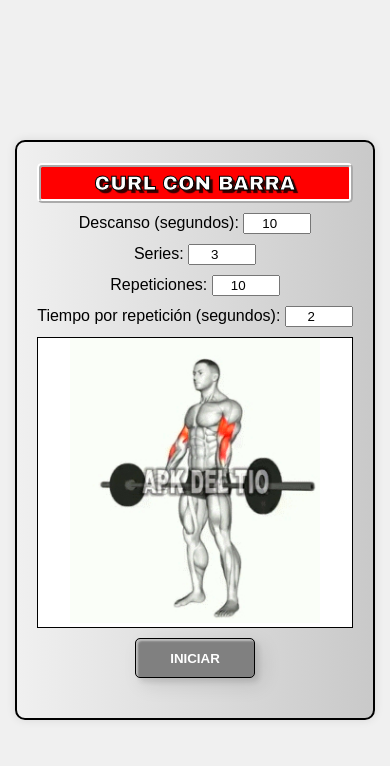
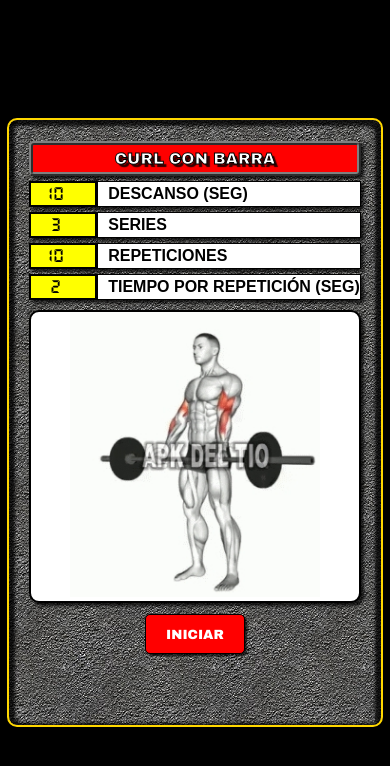
Before and after one commit to dj435/gym, a plain HTML site: page barra.html in a window 390 px wide. Both pictures are taken after a click on the button "INICIAR". Drawn offline with Linux system fonts and the light colour scheme.

Commit message:
Update barra.html

```diff
--- a/barra.html
+++ b/barra.html
@@ -2,7 +2,8 @@
 <html lang="es">
 <head>
     <meta charset="UTF-8">
-    <meta name="viewport" content="width=device-width, initial-scale=1.0">
+    <meta name="viewport" content="width=device-width, initial-scale=1, shrink-to-fit=no">
+  <link href="https://fonts.googleapis.com/css2?family=Anton&display=swap" rel="stylesheet">
     <title>Tabata Entrenamiento</title>
     <style>
         body {
@@ -12,15 +13,30 @@
     align-items: center;
     justify-content: center;
     height: 100vh;
-            background-color: #f0f0f0;
+    background-color: rgb(0,0,0);
+    margin: 0; /* Elimina márgenes predeterminados */
+    overflow: hidden; /* Evita scroll innecesario */
 }
+@font-face {
+    font-family: 'DS-Digital';
+    src: url('fonts/DS-DIGIB.TTF') format('truetype');
+    font-weight: normal;
+    font-style: normal;
+}
+
 .container {
-            background: linear-gradient(to right, #f0f0f0, #c9c9c9);
+    background: white;
     padding: 20px;
     border-radius: 10px;
-            border: 2px solid black;
-            box-shadow: 0 0 10px rgba(0, 0, 0, 0.1);
+    border: 2px solid gold;
     text-align: center;
+	min-height: 565px;
+    background-image:url(cemento2.jpg);
+    background-repeat:repeat-y repeat-x;
+	box-shadow: -6px 6px 3px 0px rgba(0,0,0,0.80) inset,6px -2px 3px 0px rgba(0,0,0,0.80) inset;
+
+
+
 }
 
 h2 {
@@ -29,73 +45,110 @@
     color: white;
     -webkit-text-stroke: 1px black;
     text-transform: uppercase;
-            margin-bottom: 1px;
-            margin-top: 1px;
-            background-color: red;
-            border: 4px ridge white;
+    margin: 1px 0; /* Simplificado */
+    background-color: rgb(255,0,0);
+    border: 4px ridge gray;
     border-radius: 5px;
     padding: 5px 2px;
     text-shadow: 3px 3px 1px rgba(0,0,0,0.8);
+	box-shadow: 3px 3px 3px 0px rgba(0,0,0,0.75);
+}
+
+.input-group {
+    margin: 5px 0;
+    color: black;
+    border: 1px solid black;
+    text-transform: uppercase;
+    font-weight: 600;
+    display: flex; /* Activa el modelo flexbox */
+    align-items: center; /* Centra verticalmente */
+    justify-content: flex-start; /* Alinea a la izquierda */
+    gap: 10px; /* Espacio entre el input y el label */
+        background-color: white;
+		box-shadow: 3px 3px 3px 0px rgba(0,0,0,0.75);
+}
+
+
+
+input {
+    width: 60px;
+    font-family: 'DS-Digital', sans-serif;
+    text-align: center;
+    border: 1px solid black;
+    border-right: 3px solid black;
+    color: black;
+    font-size: 20px;
+    background-color: yellow;
+    order: -1; /* Mueve el input al principio */
 
 }
-        .input-group {
+
+.gif-container {
+    background-color: #fff;
     margin: 10px 0;
-        }
-        input {
-            width: 60px;
-            text-align: center;
-        }
-        .gif-container {
-		background-color: #ffff;
-            margin: 10px 0;
-            border: 1px solid black;
-			filter: saturate(200%);
+    border: 2px solid black;
+	border-radius: 10px;
+    will-change: transform; /* Mejora animaciones */
+    image-rendering: optimizeSpeed; /* Prioriza velocidad en imágenes */
+	box-shadow: 3px 3px 3px 0px rgba(0,0,0,0.75);
+	overflow: hidden;
 
 }
+
 button {
     min-width: 120px;
     height: 40px;
-  color: #fff;
+    color: #000;
     padding: 5px 10px;
-  font-weight: bold;
+    font-weight: 600;
+	font-family: "Arial Black", Gadget, sans-serif;
     cursor: pointer;
     position: relative;
-  display: inline-block;
     outline: none;
     border-radius: 5px;
-   border: 1px solid Black;
-  box-shadow:inset 2px 2px 2px 0px rgba(255,255,255,.5), 7px 7px 20px 0px rgba(0,0,0,.1), 4px 4px 5px 0px rgba(0,0,0,.1);
+    border: 1px solid black;
+    background: lime;
+box-shadow: 2px 2px 2px 0px rgba(0,0,0,0.75);
+    transition: background 0.3s ease;
+}
+
+button:disabled {
     background: red;
+	color: #fff;
+    cursor: not-allowed;
+		position:relative;
+	top:1.5px;
+}
+
+#contador {
+    font-family: 'DS-Digital', sans-serif;
+    font-size: 25px;
+    color: lime;
+    font-weight: 800;
+    margin: 5px 0;
+    background: rgba(0,0,0,0.9);
 
 }
-button:disabled {
-            background: gray;
+.numero {
+    padding: 0 4px;
+	font-size: 27px;
+    color: Black; /* color numero del contador*/
 	border: 1px solid Black;
-            cursor: not-allowed;
-        }
-		#contador {
-            font-family: "Arial", sans-serif; /* Tipo de letra */
-            font-size: 20px; /* Tamaño de la fuente */
-            color: yellow; /* Color verde */
-            font-weight: bold; /* Negrita */
-            margin-top: 5px;
-			background: Black;
-            animation: pulse 1s infinite alternate;
+	background: rgba(255,255,0);
 }
 
-@keyframes pulse {
-    0% {
-        transform: scale(1);
-        opacity: 1;
-		color: white;
-		background: Black;
+
+
+/* Adaptabilidad para pantallas pequeñas */
+@media (max-width: 600px) {
+    h2 {
+        font-size: 16px; /* Ajusta tamaño en móviles */
     }
-    100% {
-        transform: scale(1.01);
-        opacity: 0.9;
-		color: green;
+    button {
+        min-width: 100px;
     }
 }
+
 
     </style>
 </head>
@@ -109,19 +162,19 @@ button:disabled {
     <div class="container">
         <h2>CURL CON BARRA</h2>
         <div class="input-group">
-            <label>Descanso (segundos): </label>
+            <label>DESCANSO (seg) </label>
             <input type="number" id="descanso" value="10" min="1">
         </div>
         <div class="input-group">
-            <label>Series: </label>
+            <label>Series </label>
             <input type="number" id="series" value="3" min="1">
         </div>
         <div class="input-group">
-            <label>Repeticiones: </label>
+            <label>Repeticiones </label>
             <input type="number" id="repeticiones" value="10" min="1">
         </div>
         <div class="input-group">
-            <label>Tiempo por repetición (segundos): </label>
+            <label>Tiempo por repetición (seg) </label>
          <input type="number" id="tiempoRepeticion" name="tiempoRepeticion" min="2" value="2" oninput="validarTiempoRepeticion()">
 
          </div>
@@ -133,6 +186,7 @@ button:disabled {
         <audio id="audio"></audio>
 
     </div>
+
 
     <script>
 
@@ -185,7 +239,14 @@ function iniciarTabata() {
 
     function reproducirSiguiente() {
         if (numero < 1) {
-            iniciarSerie(); // Comienza el entrenamiento después de la cuenta regresiva
+            // Reproduce "descanso.mp3" antes de iniciar la serie
+            audio.src = 'audio/trabajo.mp3';
+            audio.play().then(() => {
+                console.log("Reproduciendo: trabajo.mp3");
+                setTimeout(iniciarSerie, 1000); // Espera 1 segundo antes de iniciar la serie
+            }).catch((error) => {
+                console.error("Error al reproducir el audio:", error);
+            });
             return;
         }
 
@@ -201,6 +262,7 @@ function iniciarTabata() {
 
     reproducirSiguiente();
 }
+
 
 
 function iniciarSerie() {
@@ -236,7 +298,9 @@ function realizarRepeticiones(repeticionActual) {
     }
 
     // Actualizar el contador de repeticiones restantes
-contadorTexto.innerHTML = `SERIE ${serieActual} DE ${series}<br>REPETICION ${repeticionActual + 1} DE ${repeticiones}`;
+contadorTexto.innerHTML = `SERIE <span class="numero">${serieActual}</span> DE <span class="numero">${series}</span><br>REPETICION <span class="numero">${repeticionActual + 1}</span> DE <span class="numero">${repeticiones}</span>`;
+
+
 
 reproducirAnimacion(tiempoRepeticion, () => {
     realizarRepeticiones(repeticionActual + 1);
@@ -294,13 +358,14 @@ function iniciarCuentaRegresivaDescanso(tiempoDescanso, gifContainer) {
     countdownOverlay.style.top = "0";
     countdownOverlay.style.left = "0";
     countdownOverlay.style.width = "100%";
+	countdownOverlay.style.fontFamily = "'DS-Digital', sans-serif";
     countdownOverlay.style.height = "100%";
     countdownOverlay.style.display = "flex";
     countdownOverlay.style.alignItems = "center";
     countdownOverlay.style.justifyContent = "center";
-    countdownOverlay.style.fontSize = "150px";
-    countdownOverlay.style.color = "red";
-    countdownOverlay.style.background = "rgba(0, 0, 0, 0.5)";
+    countdownOverlay.style.fontSize = "170px";
+    countdownOverlay.style.color = "lime";
+    countdownOverlay.style.background = "rgba(0, 0, 0, 0.9)";
     countdownOverlay.style.fontWeight = "bold";
     countdownOverlay.style.textShadow = "0 1px 0 #CCCCCC, 0 2px 0 #c9c9c9, 0 3px 0 #bbb, 0 4px 0 #b9b9b9, 0 5px 0 #aaa, 0 6px 1px rgba(0,0,0,.1), 0 0 5px rgba(0,0,0,.1), 0 1px 3px rgba(0,0,0,.3), 0 3px 5px rgba(0,0,0,.2), 0 5px 10px rgba(0,0,0,.7), 0 10px 10px rgba(0,0,0,.8), 0 10px 10px rgba(0,0,0,.9)";
     countdownOverlay.style.zIndex = "10";
@@ -342,7 +407,7 @@ function iniciarCuentaRegresivaDescanso(tiempoDescanso, gifContainer) {
 
     function reproducirAnimacion(tiempoRepeticion, callback) {
     let frame = 1;
-        let totalFrames = 49;
+    let totalFrames = 49; // Asegúrate de que tienes 49 imágenes numeradas en la carpeta "barra"
     let intervalo = (tiempoRepeticion * 1000) / totalFrames;
 
     let animacion = setInterval(() => {
@@ -351,7 +416,7 @@ function iniciarCuentaRegresivaDescanso(tiempoDescanso, gifContainer) {
             callback();
             return;
         }
-            ejercicioImg.src = `barra/${String(frame).padStart(2, '0')}.jpg`;
+        ejercicioImg.src = `barra/${frame.toString().padStart(2, '0')}.jpg`;
         frame++;
     }, intervalo);
 }
```
Lines whose indentation alone changed are shown as unchanged.
